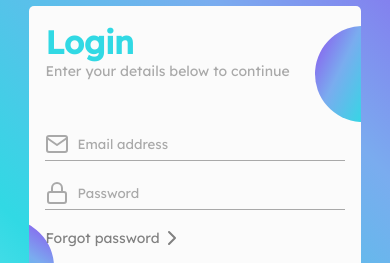
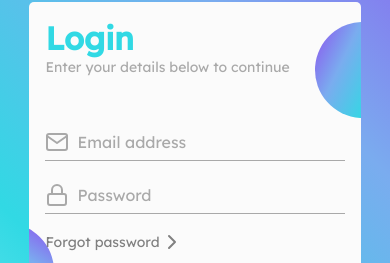
Before and after one commit to hangkimngo/login-page, a plain HTML site: page index.html in a window 390 px wide. Shown: the part 239-502 px from the top of the page. Drawn offline with nearby package versions, Linux system fonts and the light colour scheme.

Commit message:
Add files via upload

```diff
--- a/styles.css
+++ b/styles.css
@@ -155,4 +155,8 @@ form svg {
 	.circle-right {
 		right: -50px;
 	}
+
+	input {
+		font-size: 1rem;
+	}
 }
```
